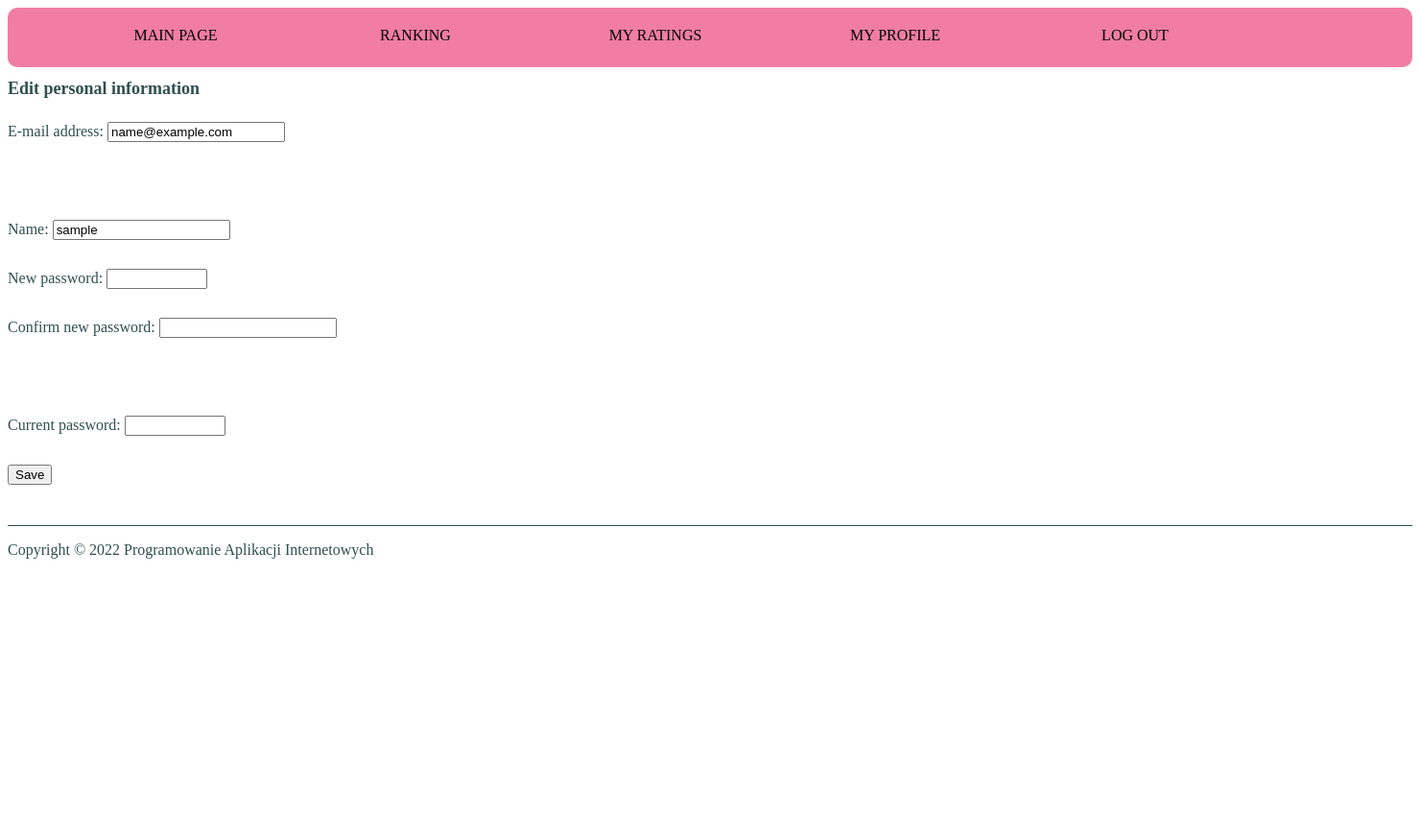
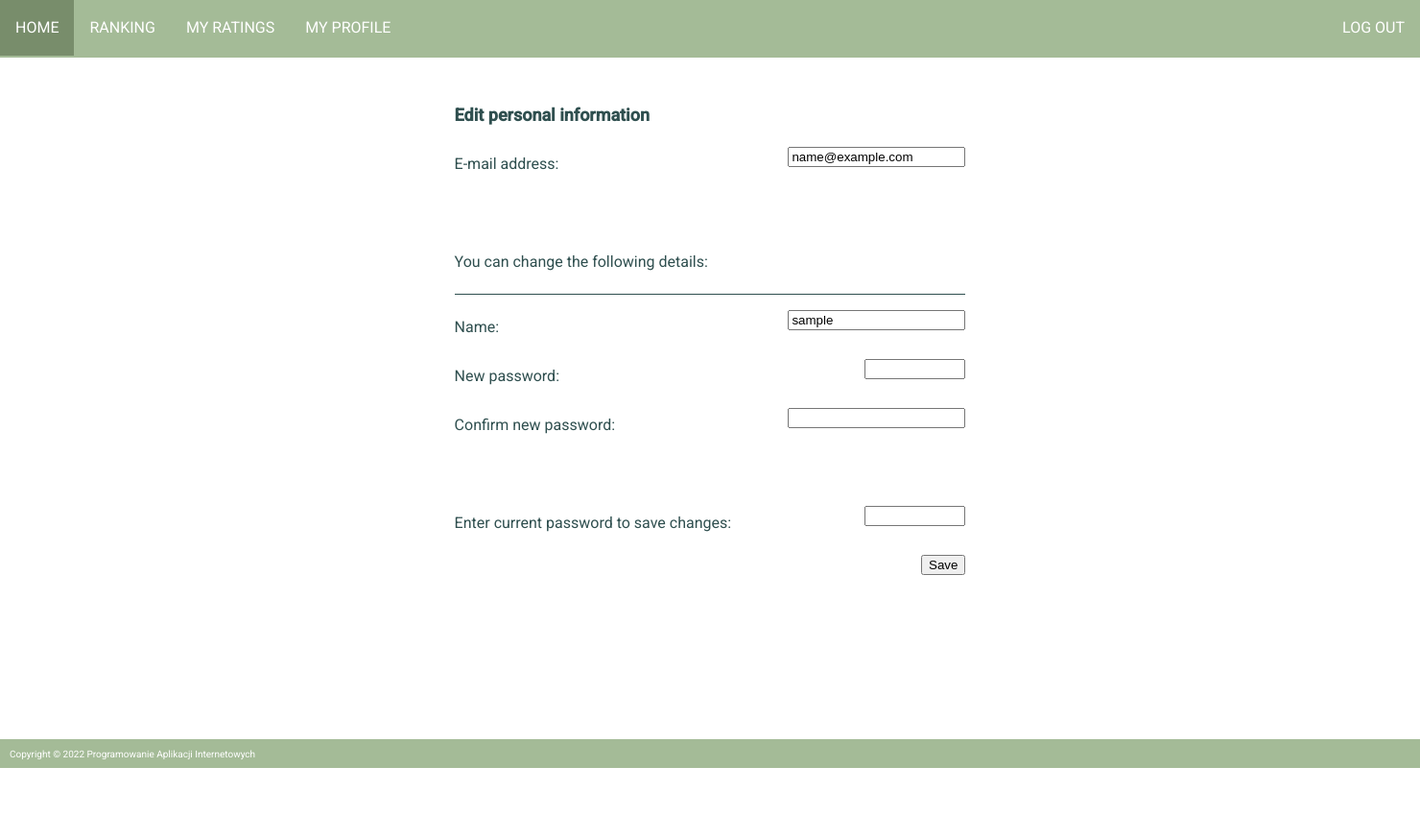
Before and after one commit to kerness/films-reviews, a PHP site: page /my_profile.php in a window 1480 px wide. Shown: the whole page at 96% size. Before the commit the page ends 582 px from the top, so only its background shows below. Run offline with PHP 8.4, Linux system fonts and the light colour scheme; the visitor is signed in with stand-in values (Sample User, id 1).

Commit message:
Frontend added

```diff
--- a/app/public/CSS/menu.css
+++ b/app/public/CSS/menu.css
@@ -2,48 +2,91 @@
 body {
     color: darkslategray;
     font-family: 'Roboto', sans-serif;
+    margin: 0;
+    padding: 0;
 
 }
-nav {
-    background-color:rgb(241, 125, 164);
-    border-radius: 10px;
-    padding: 10px;
-}
+
 ul{
-    width: 1400px;
-    margin: auto;
+    height: 60px;
+    position: fixed;
+    width: 100%;
+    list-style-type: none;
+    margin: 0;
+    padding: 0;
+    overflow: hidden;
+    background-color:rgb(164, 187, 151);
+
 }
 li {
     float: left;
-    /*position: relative;*/
-    list-style-type:none;
 }
+
+li a {
+    display: inline-block;
+    color: white;
+    text-align: center;
+    padding: 14px 16px;
+    text-decoration: none;
+    text-transform: uppercase;
+    line-height: 30px;
+
+}
+
 a {
-    text-decoration:none;
-    color: black;
-    display:block;
-    padding: 10px 25px;
-    width: 200px;
-    text-transform: uppercase;
-    text-align: center;
-    float: left;
+    text-decoration: none;
+    color: rgb(120, 141, 107);
+
 }
-div {
-    display: inline-block;
+
+li:hover {
+    background-color: rgb(120, 141, 107);
 }
-.a h1{
-    color: black;
+
+.right {
+    float: right;
 }
+
+
+
 h1 {
     font-size: 18px;
 }
 footer {
-    border-top: solid 1px darkslategray;
+
     margin-top: 20px;
+    background-color:rgb(164, 187, 151);
+    color: white;
+    position: fixed;
+    bottom: 0;
+    width: 100%;
+    height: 30px;
+    font-size: 10px;
+    padding-left: 10px;
+
 }
 form {
+    width: 60%;
+    margin: 0 auto;
     line-height: 35px;
 }
 .err {
-    color: red;
+    color: rgb(109, 43, 43);
 }
+
+.container {
+    margin: 0 auto;
+    padding: 90px 20% 20%;
+    text-align: justify;
+}
+
+input {
+    float: right;
+}
+
+.line {
+    width: 100%;
+    margin: 0 auto;
+    height: 1px;
+    background-color: darkslategray;
+}
--- a/app/public/CSS/ranking_style.css
+++ b/app/public/CSS/ranking_style.css
@@ -4,6 +4,7 @@
 table {
   border-collapse: collapse;
   width: 100%;
+  margin: 0 auto;
 }
 
 th {
--- a/app/public/header_logged.html
+++ b/app/public/header_logged.html
@@ -5,65 +5,19 @@
     <meta http-equiv="X-UA-Compatible" content="IE=edge">
     <meta name="viewport" content="width=device-width, initial-scale=1.0">
     <title><?php echo $page_title; ?></title></head>
-    <style>
-        body {
-            color: darkslategray;
-        }
-        nav {
-            background-color:rgb(241, 125, 164);
-            border-radius: 10px;
-            padding: 10px;
-        }
-        ul{
-            width: 1400px;
-            margin: auto;
-        }
-        li {
-            float: left;
-            /*position: relative;*/
-            list-style-type:none;
-        }
-        a {
-            text-decoration:none;
-            color: black;
-            display:block;
-            padding: 10px 25px;
-            width: 200px;
-            text-transform: uppercase;
-            text-align: center;
-            float: left;
-        }
-        div {
-            display: inline-block;
-        }
-        .a h1{
-            color: black;
-        }
-        h1 {
-            font-size: 18px;
-        }
-        footer {
-            border-top: solid 1px darkslategray;
-            margin-top: 20px;
-        }
-        form {
-            line-height: 35px;
-        }
-        .err {
-            color: red;
-        }
+    <link rel="stylesheet" href="CSS/menu.css">
+    <link rel="preconnect" href="https://fonts.googleapis.com">
+    <link rel="preconnect" href="https://fonts.gstatic.com" crossorigin>
+    <link href="https://fonts.googleapis.com/css2?family=Roboto:wght@100;400;500&display=swap" rel="stylesheet">
 
-    </style>
 <body>
-    <nav>
-        <div class="b">
-            <ul>
-                <li><a href="loggedin.php">Main Page</a></li>
-                <li><a href="ranking_loggedin.php">Ranking</a></li>
-                <li><a href="myratings_loggedin.php">My Ratings</a></li>
-                <li><a href="my_profile.php">My Profile</a></li>
-                <li><a href="logout.php">Log out</a></li>
-            </ul>
-        </div>
-    </nav>
-    <div class=""container>
+
+    <ul>
+        <li><a href="loggedin.php">Home</a></li>
+        <li><a href="ranking_loggedin.php">Ranking</a></li>
+        <li><a href="myratings_loggedin.php">My Ratings</a></li>
+        <li><a href="my_profile.php">My Profile</a></li>
+        <li class="right"><a href="logout.php">Log out</a></li>
+    </ul>
+
+    <div class="container">
--- a/app/public/loggedin.php
+++ b/app/public/loggedin.php
@@ -6,8 +6,11 @@
     include('header_logged.html');
 
 
-    echo "<p class='pageHeader'>Welcome, {$_SESSION['login']}</p>";
+    echo "<p class='pageHeader'><h1>Welcome, {$_SESSION['login']}</h1></p>";
+//<div class="pageheader"><h1>Welcome to our website!</h1></div>
 
+
+//<p> Here you can browse films ratings available in our database.</p>
 ?>
 
 <p> You have logged successfully!</p>
--- a/app/public/login_inc.php
+++ b/app/public/login_inc.php
@@ -13,9 +13,9 @@ if(isset($errors) && !empty($errors))
 }
 ?>
 
-<h1>Sign in</h1>
 
 <form action="login.php" method="post">
+    <h1>Sign in</h1>
     <p>E-mail address: <input type='text' name='email'></p>
     <p>Password: <input type='password' name='pass'></p>
     <p><input type='submit' value='Sign in'></p>
--- a/app/public/my_profile.php
+++ b/app/public/my_profile.php
@@ -110,15 +110,17 @@ if($_SERVER['REQUEST_METHOD'] == 'POST')
 ?>
 
 
-<h1> Edit personal information </h1>
 <form action="my_profile.php" method="post">
+    <h1> Edit personal information </h1>
     <p>E-mail address: <input type="text" name="email" size="20" maxlength="60" value=<?php echo $_SESSION["email"] ?> readonly></p>
     <br>
+    <p>You can change the following details:
+    <div class ="line"></div>
     <p>Name: <input type="text" name="login" size="20" maxlength="20" value=<?php echo $_SESSION['login']; ?>></p>
     <p>New password: <input type="password" name="new_pass1" size="10" maxlength="20"></p>
     <p>Confirm new password: <input type="password" name="new_pass2" size="20" maxlength="60"></p>
     <br>
-    <p>Current password: <input type="password" name="pass" size="10" maxlength="20"></p>
+    <p>Enter current password to save changes: <input type="password" name="pass" size="10" maxlength="20"></p>
     <p><input type="submit" value="Save"></p>
 </form>
 
--- a/app/public/myratings_loggedin.php
+++ b/app/public/myratings_loggedin.php
@@ -25,8 +25,8 @@ $r = mysqli_query($dbc, $q);
 
 $num = mysqli_num_rows($r);
 
-echo "{$_SESSION['login']}'s film ranking";
-echo "<p>Number of reviewed films: $num </p>";
+echo "<h1>{$_SESSION['login']}'s film ranking</h1>";
+echo "<p>Number of reviewed films: $num </p><br>";
 
 
 
--- a/app/public/registration.php
+++ b/app/public/registration.php
@@ -82,8 +82,8 @@ if($_SERVER['REQUEST_METHOD'] == 'POST')
 ?>
 
 
-<h1> Create Account </h1>
 <form action="registration.php" method="post">
+    <h1> Create Account </h1>
     <p>Name: <input type="text" name="login" size="20" maxlength="20" value=<?php if(isset($_POST['login'])) echo $_POST['login'];?>></p>
     <p>E-mail address: <input type="text" name="email" size="20" maxlength="60" value=<?php if(isset($_POST['email'])) echo $_POST['email'];?>></p>
     <p>Password: <input type="password" name="pass1" size="10" maxlength="20" ></p>
```
Also changed, not shown: app/public/header.html (+10 -12 lines), app/public/index.php (+6 -3 lines).
